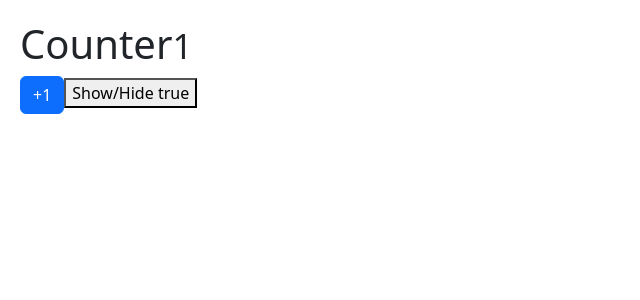
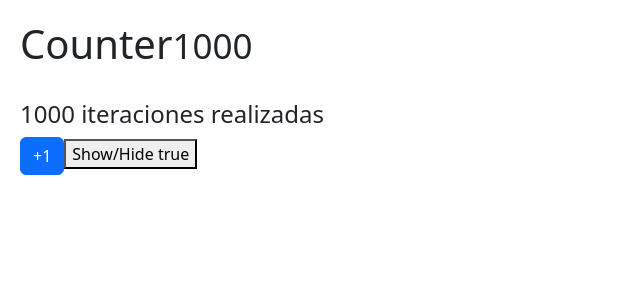
Before and after one commit to cristian-lara/react-learning, a React (Vite) app in the folder 04-hooks/hook-app/: page / in a window 1280 px wide. Shown: the top 300 px of the page, without its empty margins (0-640 px from the left). Built offline with nearby package versions, Linux system fonts and the light colour scheme.

Commit message:
feat: useMemo parte 2

```diff
--- /dev/null
+++ b/04-hooks/hook-app/src/05-UseMemos/MemoHook.jsx
@@ -0,0 +1,33 @@
+import {UseCounter} from "../hooks/index.js";
+import {Small} from "../components/Small.jsx";
+import {useMemo, useState} from "react";
+
+
+const heavyStuff = (iterableNumber =1000) =>{
+    for(let i=0; i < iterableNumber; i++){
+        console.log('gooo');
+    }
+    return ` ${iterableNumber} iteraciones realizadas`
+}
+export const MemoHook = () => {
+    const {counter, increment} = UseCounter(1000)
+    const [show, setShow] = useState(true);
+    const valorMemorizado = useMemo(()=> heavyStuff(counter), [counter]);
+    return (
+        <>
+            <h1>Counter
+          <Small counter={counter} />
+            </h1>
+
+            <br/>
+
+            <h4>{valorMemorizado}</h4>
+
+            <button className="btn btn-primary"
+            onClick={()=>increment(1)}
+            >+1</button>
+
+            <button onClick={()=>setShow(!show)} >Show/Hide {JSON.stringify(show)}</button>
+        </>
+    );
+};
--- a/04-hooks/hook-app/src/main.jsx
+++ b/04-hooks/hook-app/src/main.jsx
@@ -6,9 +6,10 @@ import 'bootstrap/dist/css/bootstrap.min.css';
 import {FocusScreen} from "./03-use-ref/FocusScreen.jsx";
 import {Layout} from "./04-UseLayoutEffect/Layout.jsx";
 import {Memorize} from "./05-UseMemos/Memorize.jsx";
+import {MemoHook} from "./05-UseMemos/MemoHook.jsx";
 
 ReactDOM.createRoot(document.getElementById('root')).render(
   <React.StrictMode>
-    <Memorize />
+    <MemoHook />
   </React.StrictMode>,
 )
```
